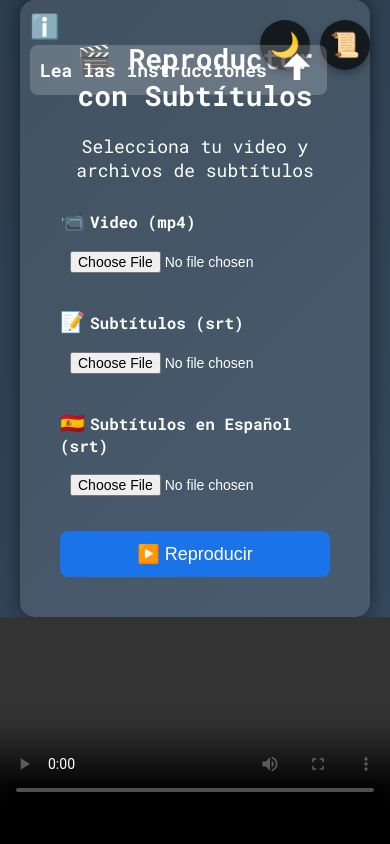
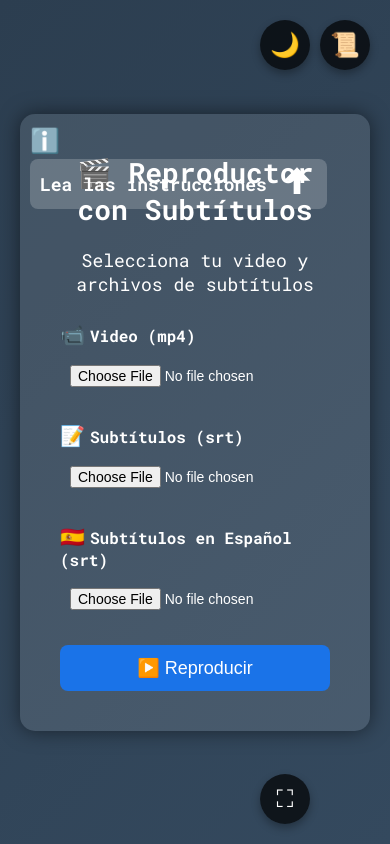
Before and after one commit to biomedicapro/index, a plain HTML site: page index.html in a window 390 px wide. Drawn offline with Linux system fonts and the light colour scheme.

Commit message:
index.html

```diff
--- a/index.html
+++ b/index.html
@@ -247,7 +247,7 @@
     width: 100%;
     height: 40%; /* Ocupa el 40% de la pantalla */
     background: #000; /* Fondo negro */
-    display: flex;
+    display: none;
     justify-content: center;
     align-items: center;
 }
@@ -273,6 +273,8 @@
     color: white; /* Texto blanco */
     text-align: center;
     overflow: hidden;
+display: none;
+
 }
 
 /* Contenedor de subtítulos en modo día */
@@ -336,6 +338,29 @@ body.day-mode #subtitle-es-display {
         #list-toggle {
             right: 20px; /* Más cerca del borde derecho */
         }
+#fullscreen-toggle {
+    position: fixed;
+    bottom: 20px;
+    right: 80px; /* Ajusta la posición para que esté al lado de los otros botones */
+    width: 50px;
+    height: 50px;
+    background: rgba(0, 0, 0, 0.7); /* Fondo semi-transparente */
+    color: white;
+    border: none;
+    border-radius: 50%; /* Botón circular */
+    display: flex;
+    align-items: center;
+    justify-content: center;
+    font-size: 24px;
+    cursor: pointer;
+    box-shadow: 0 4px 8px rgba(0, 0, 0, 0.3); /* Sombra */
+    transition: background-color 0.3s, transform 0.2s;
+}
+
+#fullscreen-toggle:hover {
+    background: rgba(0, 0, 0, 0.9); /* Fondo más oscuro al pasar el cursor */
+    transform: scale(1.1); /* Aumenta ligeramente el tamaño */
+}
 
         /* Estilo para palabras resaltadas */
         .highlighted {
@@ -624,7 +649,7 @@ body.day-mode #subtitle-es-display {
            =========================== -->
     <button id="theme-toggle" onclick="toggleTheme()">🌙</button>
     <button id="list-toggle">📜</button>
-
+<button id="fullscreen-toggle" aria-label="Pantalla completa">⛶</button>
     <!-- ===========================
            Contenedor de Palabras Seleccionadas
            =========================== -->
@@ -1116,6 +1141,18 @@ body.day-mode #subtitle-es-display {
                 parent.replaceChild(document.createTextNode(span.textContent), span);
             });
         }
+const fullscreenToggle = document.getElementById('fullscreen-toggle');
+
+// Alternar pantalla completa
+fullscreenToggle.addEventListener('click', () => {
+    if (!document.fullscreenElement) {
+        document.documentElement.requestFullscreen() // Todo el documento en pantalla completa
+            .catch(err => console.error(`Error al entrar en pantalla completa: ${err}`));
+    } else {
+        document.exitFullscreen() // Salir de pantalla completa
+            .catch(err => console.error(`Error al salir de pantalla completa: ${err}`));
+    }
+});
 
         /* ===========================
            Eventos para Botones de la Lista de Seleccionados
```
